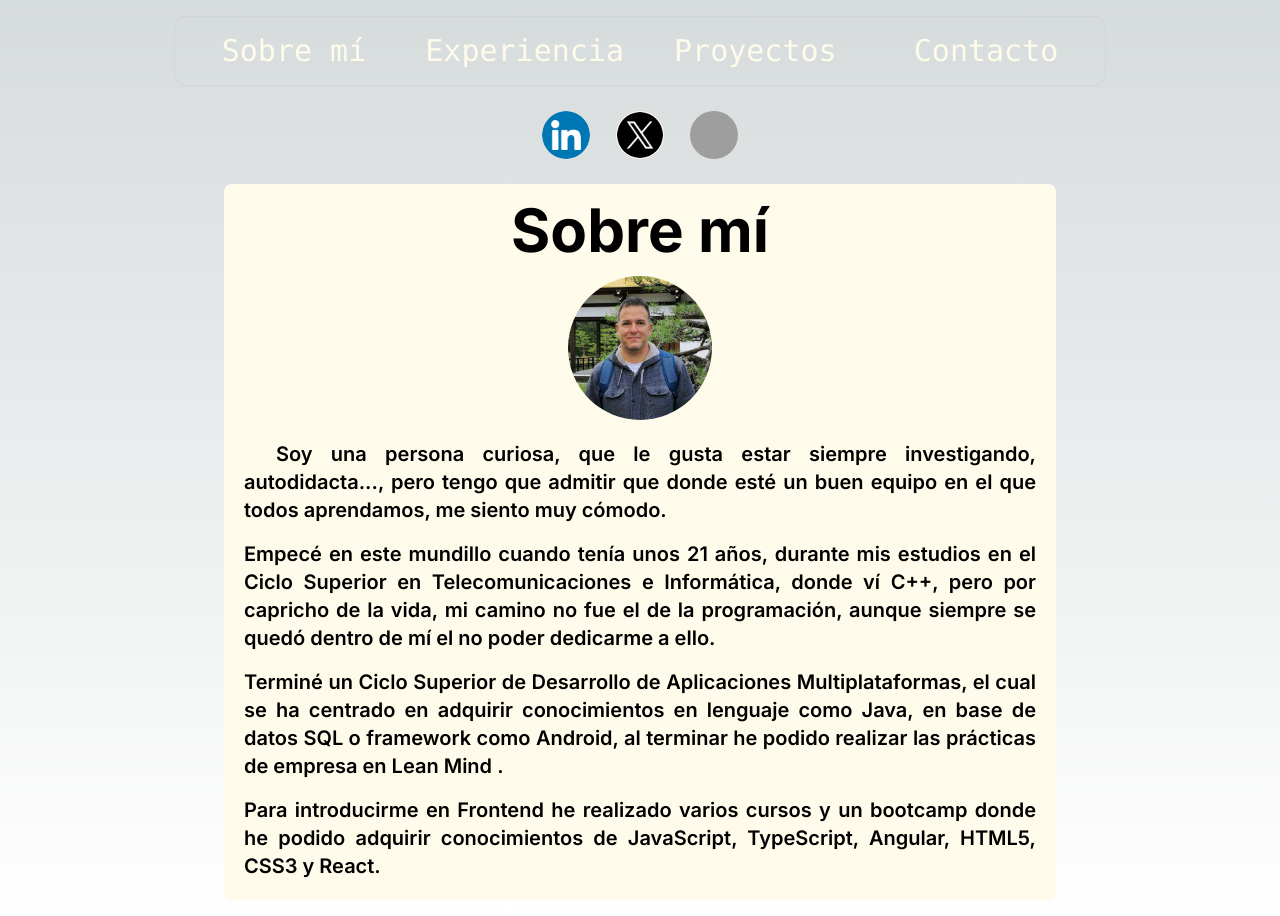
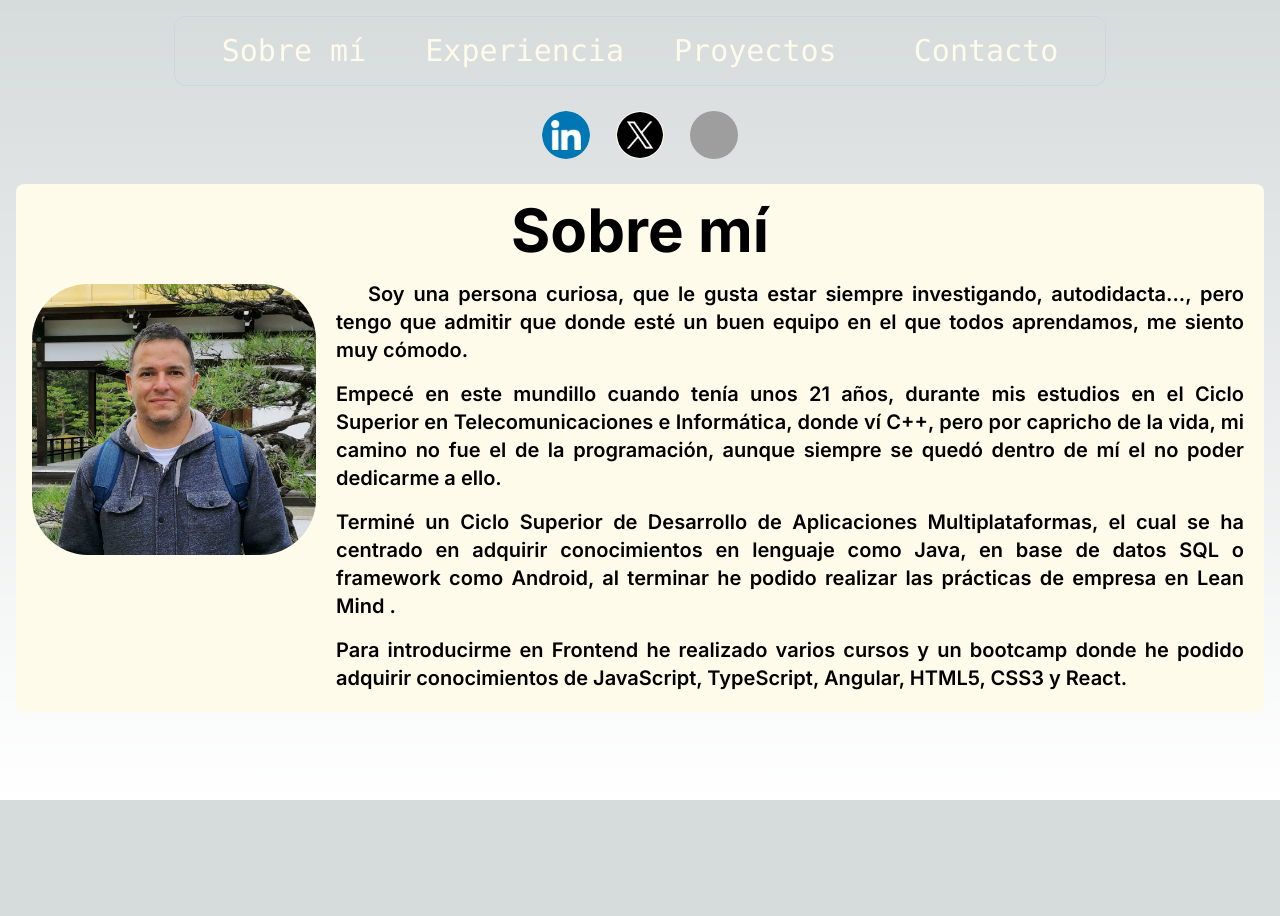
Before and after one commit to Oiranca/oiranca-web, a Next.js app: page / in a window 1280 px wide. After the commit the page ends 800 px from the top, so only its background shows below. Built offline with nearby package versions, Linux system fonts and the light colour scheme; grey boxes are pictures that could not be loaded.

Commit message:
fixed the style for the about me component

```diff
--- a/src/app/components/About-Me/AboutMe.tsx
+++ b/src/app/components/About-Me/AboutMe.tsx
@@ -2,14 +2,16 @@ export const AboutMe = () => {
   return (
     <div
       id='about'
-      className='grid grid-flow-row auto-rows-max justify-items-center content-evenly p-2 bg-amber-50 rounded-lg text-black text-lg md:text-xl xl:w-2/3'
+      className='grid grid-flow-row auto-rows-max justify-items-center content-evenly p-2 bg-amber-50 rounded-lg text-black text-lg md:text-xl lg:grid-cols-aboutMe-lg 2xl:w-11/12 3xl:w-2/3 '
     >
       <img
-        className='order-1 md:order-2 rounded-full w-40 h-40 md:w-18 md:h-18 p-2'
+        className='order-1 lg:order-2 rounded-full w-40 h-40 md:w-18 md:h-18 lg:rounded-[4rem] lg:mt-6 lg:w-auto lg:h-auto lg:max-w-[300px] xl:mt-2 p-2'
         src='/img/about-me/profile.png'
         alt='Link a mi perfil de LinkedIn'
       />
-      <h1 className='order-2 md:order-1 text-6xl font-bold p-2'>Sobre mí</h1>
+      <h1 className='order-2 lg:order-1 lg:col-span-full text-6xl font-bold p-2'>
+        Sobre mí
+      </h1>
       <section className='order-3 flex flex-col font-semibold text-md text-justify p-1'>
         <p className='indent-8 p-2'>
           Soy una persona curiosa, que le gusta estar siempre investigando,
--- a/tailwind.config.ts
+++ b/tailwind.config.ts
@@ -16,6 +16,8 @@ const config: Config = {
       boxShadow: {
         navShadow: '0px 0px 10px #fdfdfd',
       },
+      gridTemplateColumns: { 'aboutMe-lg': 'auto,1fr' },
+      screens: { '3xl': '1920px' },
     },
   },
   plugins: [],
```
